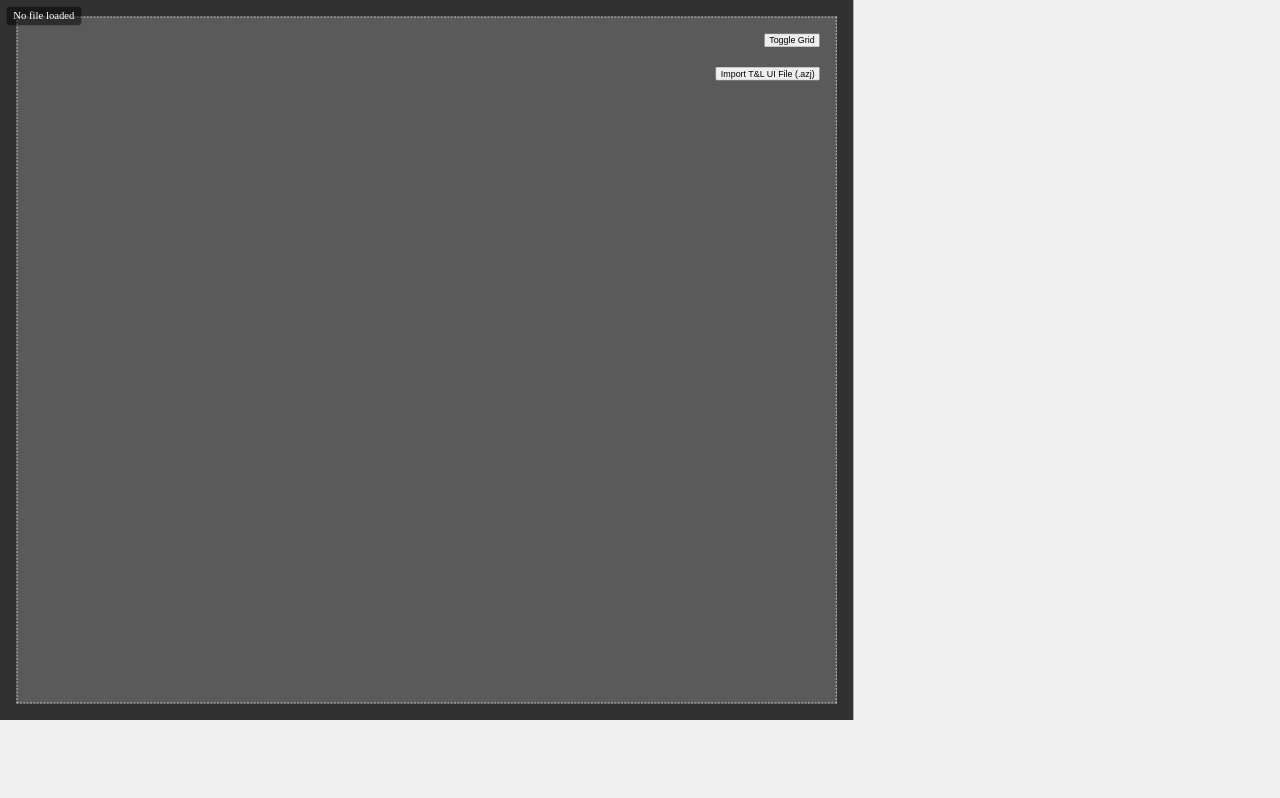
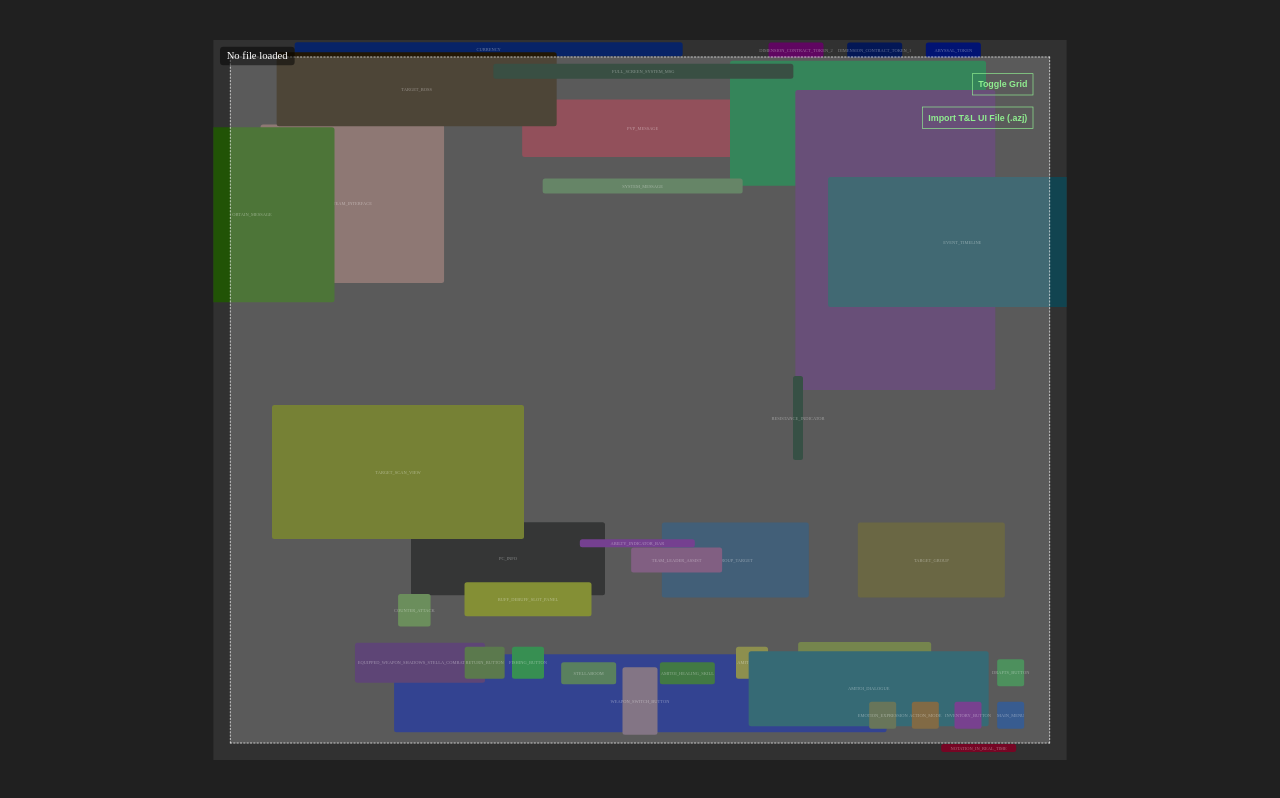
Before and after one commit to NoNameTrademark/tl-ui-visualizer, a plain HTML site: page index.html in a window 1280 px wide. Drawn offline with Linux system fonts and the light colour scheme.

Commit message:
chore: minor changes

```diff
--- a/index.html
+++ b/index.html
@@ -9,9 +9,10 @@
     body {
       display: flex;
       justify-content: center;
+      align-items: center;
       height: 100vh;
       margin: 0;
-      background-color: #f0f0f0;
+      background-color: #202020;
     }
 
     #canvas {
@@ -20,7 +21,7 @@
       overflow: hidden;
       width: 1920px;
       height: 1080px;
-      transform-origin: top left;
+      transform-origin: center;
     }
 
     .inner {
@@ -54,6 +55,20 @@
 
     #name {
       text-shadow: 2px 2px 8px #000000;
+    }
+
+    .button {
+      outline: none;
+      border: 1px solid lightgreen;
+      padding: 8px;
+      background-color: transparent;
+      color: lightgreen;
+      font-weight: bold;
+      cursor: pointer;
+    }
+
+    .button:hover {
+      transform: scale(1.1);
     }
   </style>
 </head>
@@ -187,6 +202,7 @@
     toggleButton.style.top = '50px';
     toggleButton.style.right = '50px';
     toggleButton.style.zIndex = '2';
+    toggleButton.className = 'button';
 
     /*const tierSelect = document.createElement('select');
     tierSelect.style.position = 'absolute';
@@ -239,9 +255,9 @@
         })
         .catch(console.error);
     }
-    if (selectedFile){
+    //if (selectedFile){
       createScreen();
-    }
+    //}
 
     const importButton = document.createElement('button');
     importButton.innerText = 'Import T&L UI File (.azj)';
@@ -249,6 +265,7 @@
     importButton.style.top = '100px';
     importButton.style.right = '50px';
     importButton.style.zIndex = '2';
+    importButton.className = 'button';
 
     importButton.addEventListener('click', () => {
       const input = document.createElement('input');
```
